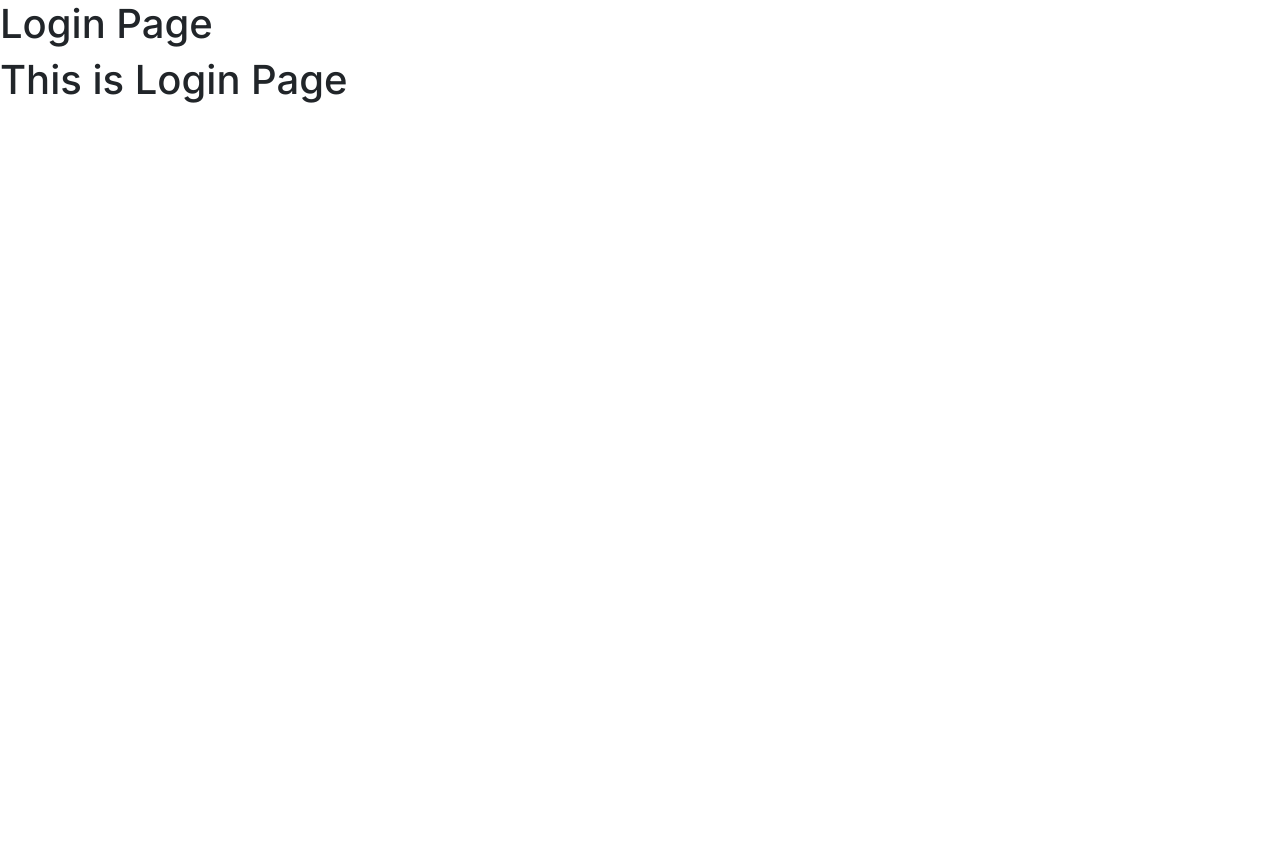
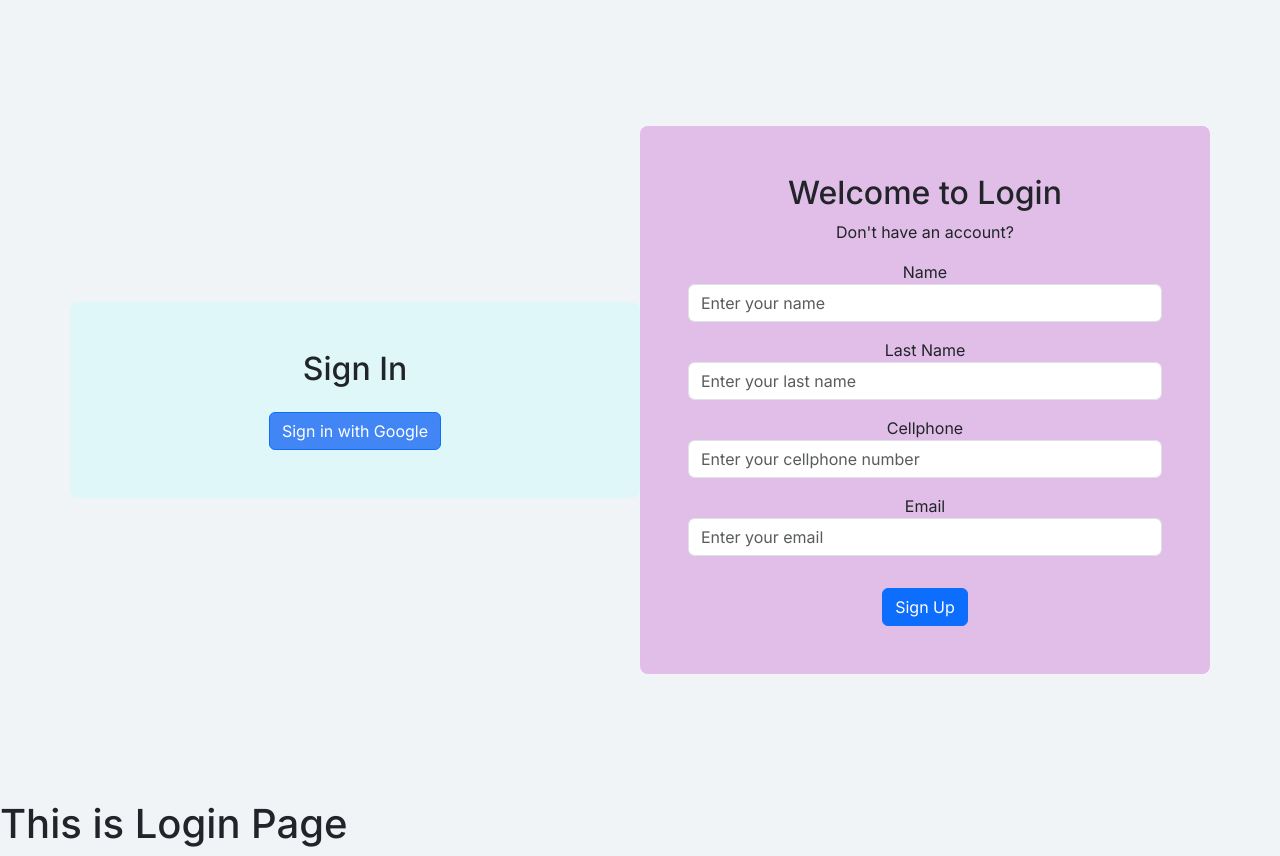
Before and after one commit to david1731/hustle-hooperspr-v2.0, a Next.js app: page /login in a window 1280 px wide. Before the commit the page ends 800 px from the top, so only its background shows below. Built offline with nearby package versions, Linux system fonts and the light colour scheme.

Commit message:
login page temp desing

```diff
--- a/src/app/login/page.tsx
+++ b/src/app/login/page.tsx
@@ -1,8 +1,11 @@
 import React from 'react';
+import LoginSignup from '../../components/LoginSignup';
 
 const HomeLog = () => {
     return (
-        <h1>Login Page</h1>
-    )
-}
+        <div>
+          <LoginSignup />
+        </div>
+      );
+};
 export default HomeLog;
--- a/src/components/LoginSignup.tsx
+++ b/src/components/LoginSignup.tsx
@@ -1,6 +1,6 @@
 import React from 'react';
 import 'bootstrap/dist/css/bootstrap.min.css';
-import './LoginSignup.css'; // We'll create this CSS file for custom styles
+import '../styles/LoginSignup.css';
 
 export default function LoginSignup (){
   return (
```
